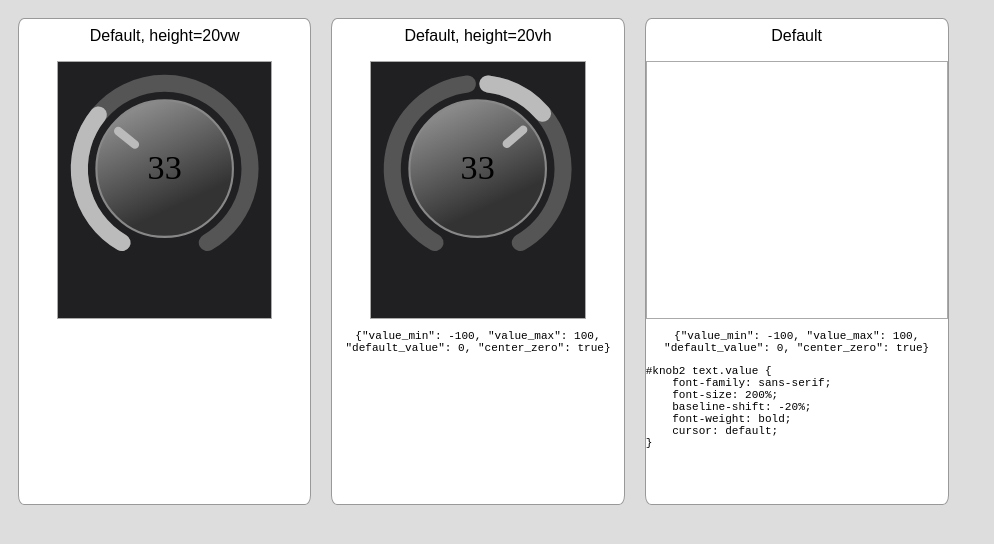
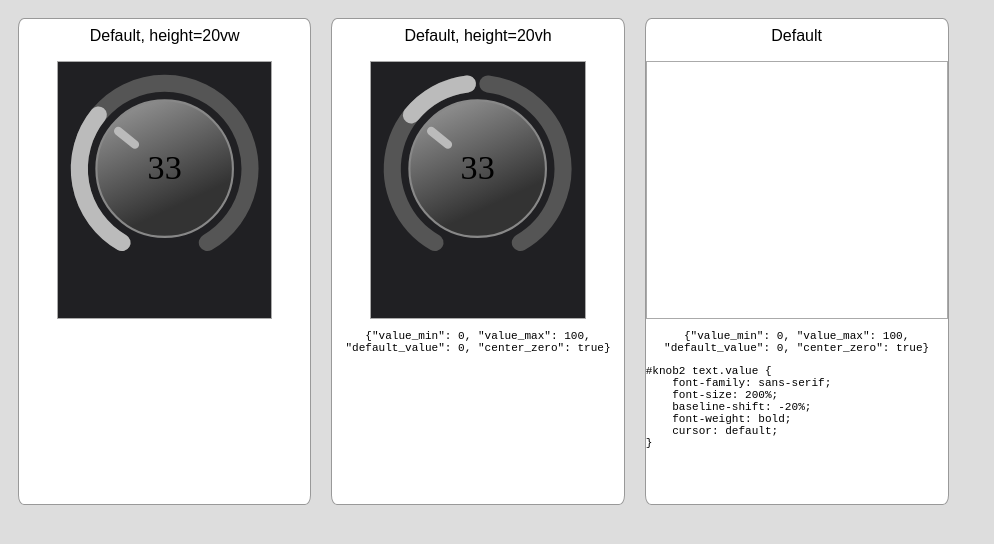
Before and after one commit to francoisgeorgy/synth-ui-controls, a plain HTML site: page examples/knob.html in a window 1280 px wide. Shown: the whole page, without its empty margins (0-994 px from the left). Drawn offline with Linux system fonts and the light colour scheme.

Commit message:
fix split track middle value

```diff
--- a/examples/knob.html
+++ b/examples/knob.html
@@ -145,7 +145,7 @@
             <div>
                 Default, height=20vh
             </div>
-            <svg class="knob" id="knob2" data-label="default" data-config='{"value_min": -100, "value_max": 100, "default_value": 0, "center_zero": true}'></svg>
+            <svg class="knob" id="knob2" data-label="default" data-config='{"value_min": 0, "value_max": 100, "default_value": 0, "center_zero": true}'></svg>
             <!--<div class="knob-menu" id="knob1-menu"></div>-->
             <div>
                 <div class="config">
--- a/src/knob.js
+++ b/src/knob.js
@@ -116,6 +116,7 @@
         let split_track_middle = Math.PI * 3.0 / 2.0; // middle at 6 0'clock
         // between this values the track will be hidden:
         let split_track_zero  = Math.PI * 0.5;
+        let split_track_zero_value = (config.value_max - config.value_min) / 2.0;
         // let split_track_zero_left  = Math.PI * 0.5 * 1.01; // 1%
         // let split_track_zero_right  = Math.PI * 0.5 * 0.99; // 1%
 
@@ -391,10 +392,10 @@
                 //     console.log('set rad to min right');
                 //     rad = split_track_min_right;
                 // }
-                if ((v < 0) && (rad > split_track_zero) && (rad < split_track_min_left)) {
+                if ((v < split_track_zero_value) && (rad > split_track_zero) && (rad < split_track_min_left)) {
                     console.log('set rad to min left');
                     rad = split_track_min_left;
-                } else if ((v > 0) && (rad < split_track_zero) && (rad > split_track_min_right)) {
+                } else if ((v > split_track_zero_value) && (rad < split_track_zero) && (rad > split_track_min_right)) {
                     console.log('set rad to min right');
                     rad = split_track_min_right;
                 }
```
